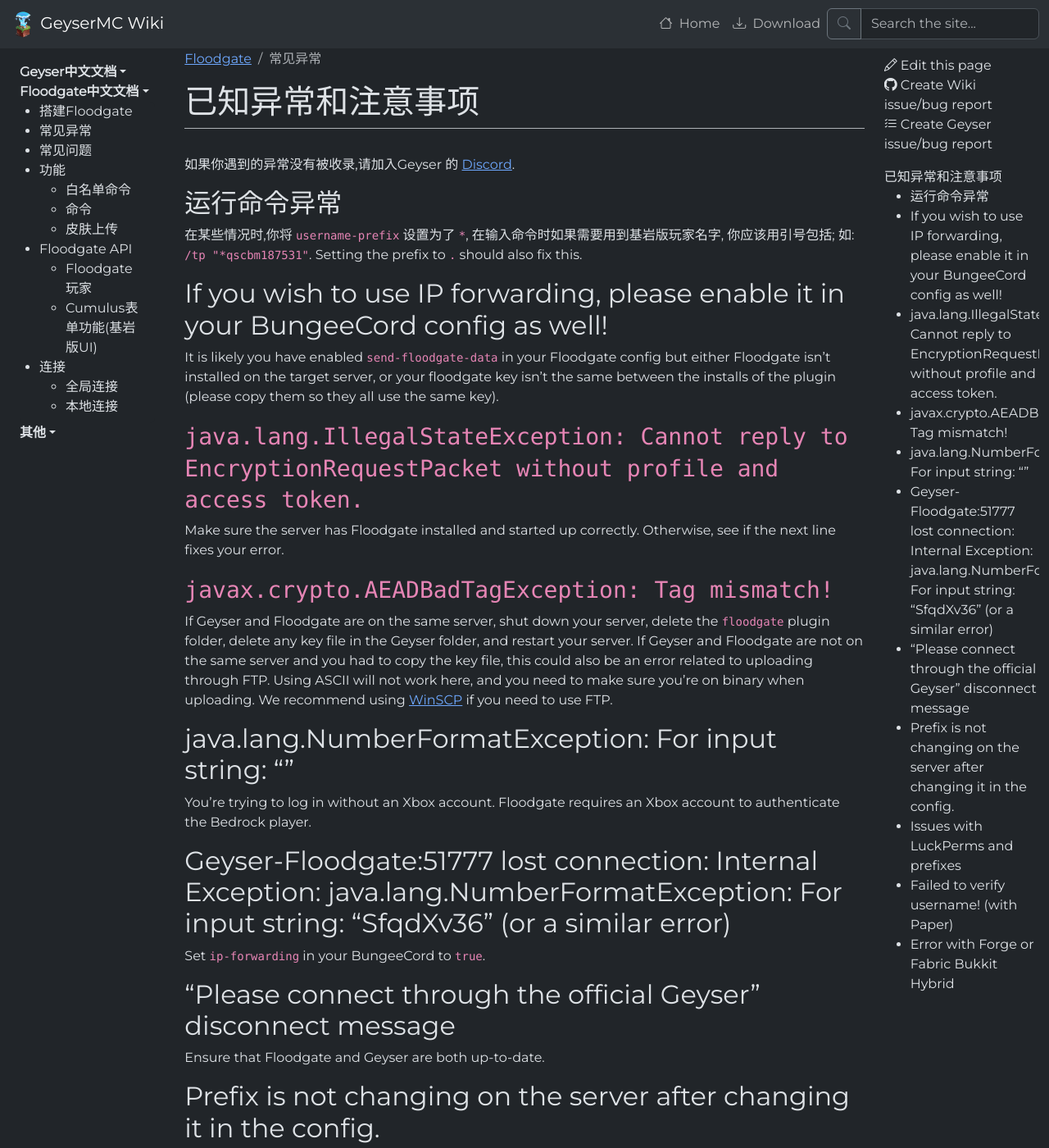
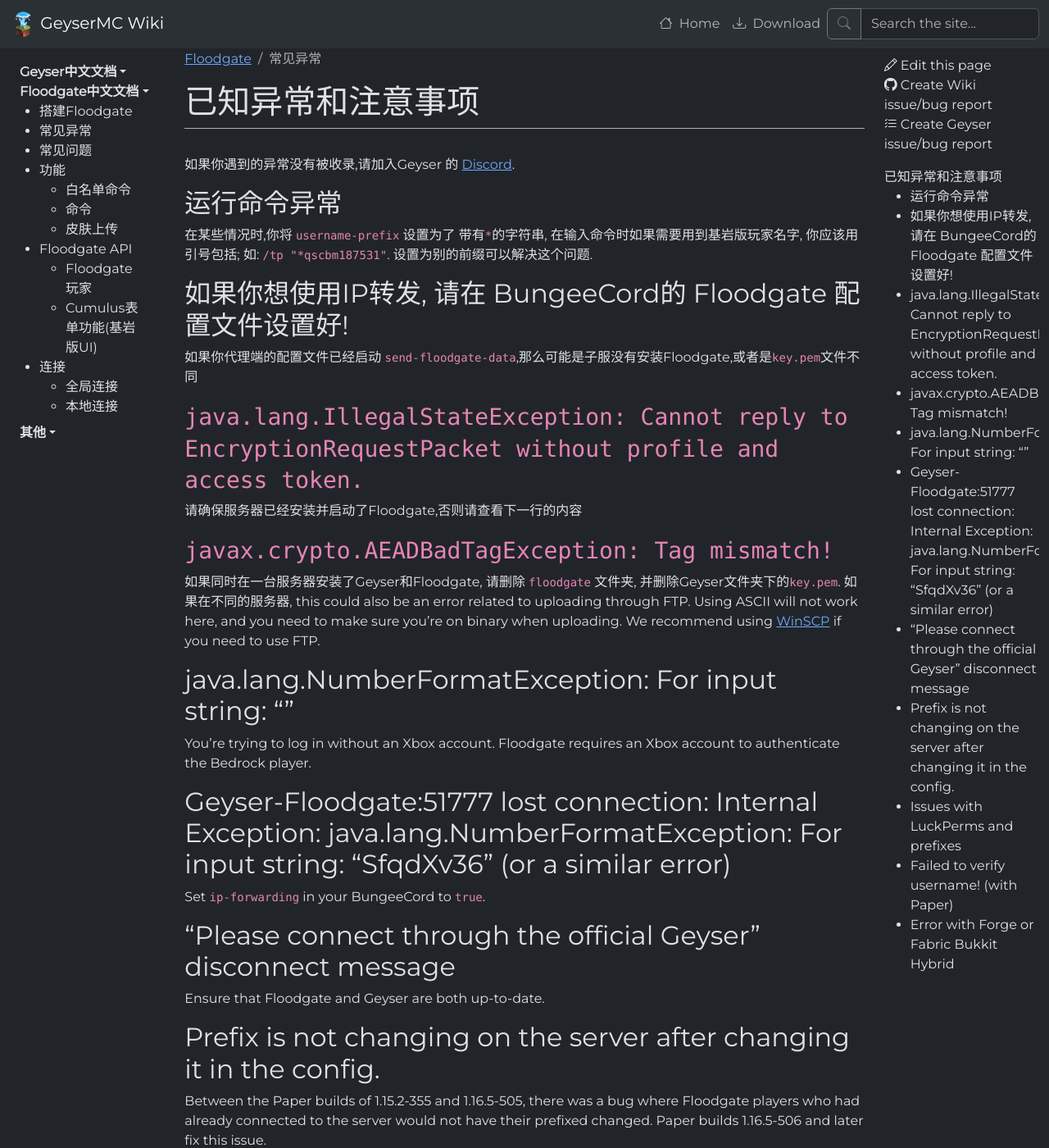
Before and after one commit to MinecraftChampions/GeyserChineseWiki, a Jekyll site: the page built from _docs/floodgate/issues.md, in a window 1280 px wide and 1400 px high. Shown: the whole window at 82% size. Built offline with Jekyll 4.4.1, drawn with Linux system fonts in a browser that asks for light colours.

Commit message:
更新
Co-Authored-By: KisssStar <141255211+KisssStar@users.noreply.github.com>

```diff
--- a/_docs/floodgate/issues.md
+++ b/_docs/floodgate/issues.md
@@ -6,19 +6,21 @@ title: 常见异常
 如果你遇到的异常没有被收录,请加入Geyser 的 [Discord](http://discord.geysermc.org/).
 
 ## 运行命令异常
-在某些情况时,你将 `username-prefix` 设置为了 `*`, 在输入命令时如果需要用到基岩版玩家名字, 你应该用引号包括; 如: `/tp "*qscbm187531"`. Setting the prefix to `.` should also fix this.
 
-## If you wish to use IP forwarding, please enable it in your BungeeCord config as well!
-It is likely you have enabled `send-floodgate-data` in your Floodgate config but either Floodgate isn't installed on the target server, or your floodgate key isn't the same between the installs of the plugin (please copy them so they all use the same key).
+在某些情况时,你将 `username-prefix` 设置为了 带有`*`的字符串, 在输入命令时如果需要用到基岩版玩家名字, 你应该用引号包括; 如: `/tp "*qscbm187531"`. 设置为别的前缀可以解决这个问题.
+
+## 如果你想使用IP转发, 请在 BungeeCord的 Floodgate 配置文件设置好!
+
+如果你代理端的配置文件已经启动 `send-floodgate-data`,那么可能是子服没有安装Floodgate,或者是`key.pem`文件不同
 
 ## `java.lang.IllegalStateException: Cannot reply to EncryptionRequestPacket without profile and access token.`
 
-Make sure the server has Floodgate installed and started up correctly. Otherwise, see if the next line fixes your error.
+请确保服务器已经安装并启动了Floodgate,否则请查看下一行的内容
 
 ## `javax.crypto.AEADBadTagException: Tag mismatch!`
 
-If Geyser and Floodgate are on the same server, shut down your server, delete the `floodgate` plugin folder, delete any key file in the Geyser folder, and restart your server.
-If Geyser and Floodgate are not on the same server and you had to copy the key file, this could also be an error related to uploading through FTP. Using ASCII will not work here, and you need to make sure you're on binary when uploading. We recommend using [WinSCP](https://winscp.net/eng/index.php) if you need to use FTP.
+如果同时在一台服务器安装了Geyser和Floodgate, 请删除 `floodgate` 文件夹, 并删除Geyser文件夹下的`key.pem`.
+如果在不同的服务器, this could also be an error related to uploading through FTP. Using ASCII will not work here, and you need to make sure you're on binary when uploading. We recommend using [WinSCP](https://winscp.net/eng/index.php) if you need to use FTP.
 
 ## java.lang.NumberFormatException: For input string: ""
 
```
